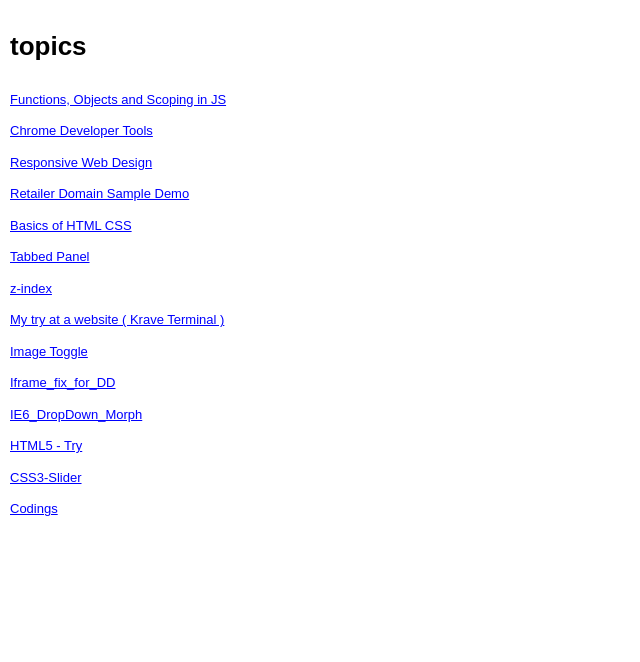
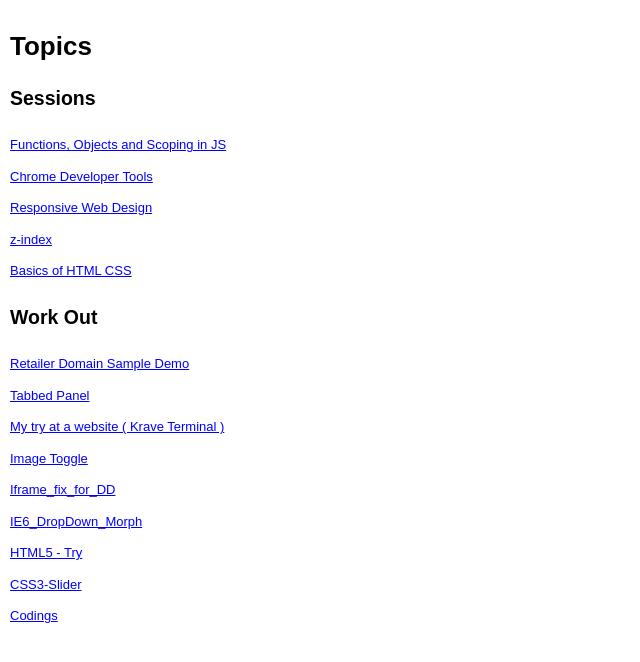
Before and after one commit to SanthoshBabuMR/sb-presentation, a website: page src/index.html in a window 1280 px wide. Shown: the whole page, without its empty margins (0-640 px from the left). Drawn offline with Linux system fonts and the light colour scheme.

Commit message:
updated index.html

```diff
--- a/src/index.html
+++ b/src/index.html
@@ -27,7 +27,9 @@
   </style>
 </head>
 <body>
-  <h1>topics</h1>
+  <h1>Topics</h1>
+  <article>
+    <h2>Sessions</h2>
     <ul>
       <li>
         <a href="/topics/Functions-Objects-and-Scoping-in-JS/index.html">Functions, Objects and Scoping in JS</a>
@@ -39,16 +41,22 @@
         <a href="/topics/responsivewebdesign/html5/index.html">Responsive Web Design</a>
       </li>
       <li>
-      <a href="/topics/retailer-domain-learings/index/brands.html">Retailer Domain Sample Demo</a>
+        <a href="/topics/ZIndex/ZIndex.html">z-index</a>
       </li>
       <li>
         <a href="/topics/basicsofhtmlcss/index.html">Basics of HTML CSS</a>
       </li>
+    </ul>
+  </article>
+
+  <article>
+    <h2>Work Out</h2>
+    <ul>
+      <li>
+        <a href="/topics/retailer-domain-learings/index/brands.html">Retailer Domain Sample Demo</a>
+      </li>
       <li>
         <a href="/topics/Tabbed Panel/tabs.html">Tabbed Panel</a>
-    </li>
-    <li>
-      <a href="/topics/ZIndex/ZIndex.html">z-index</a>
       </li>
       <li>
         <a href="/topics/KraveTerminal/index.html">My try at a website ( Krave Terminal )</a>
@@ -72,5 +80,8 @@
         <a href="/topics/Codings/index.html">Codings</a>
       </li>
     </ul>
+  </article>
+
+
   </body>
 </html>
```
Lines whose indentation alone changed are shown as unchanged.
